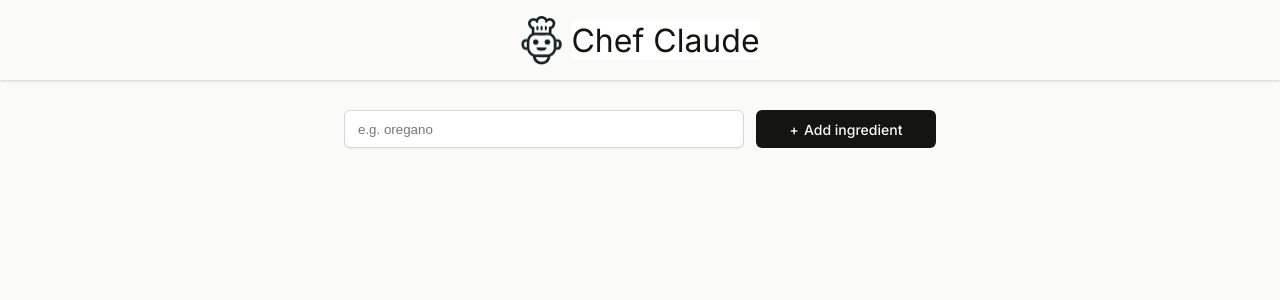
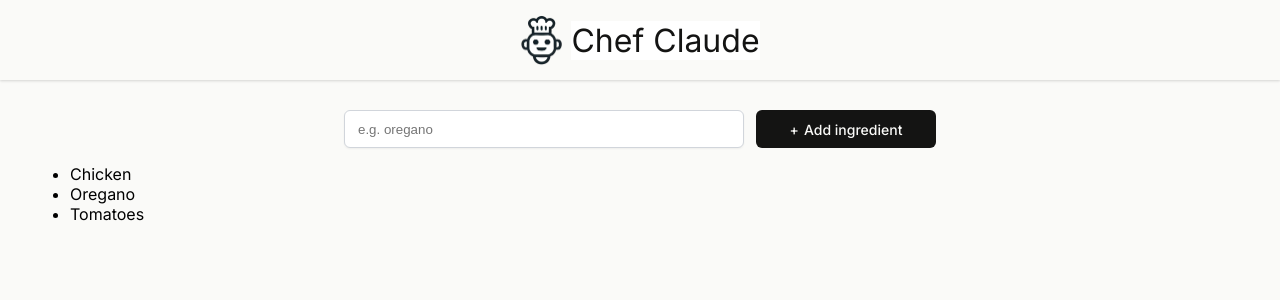
Before and after one commit to aleck2209/react_course, a React (Vite) app in the folder lean_react/react-state/chef-claude/: page / in a window 1280 px wide. Shown: the top 300 px of the page. Built offline with nearby package versions, Linux system fonts and the light colour scheme.

Commit message:
feat: React State / Chef Claude: Map ingredients list exercie 1

```diff
--- a/lean_react/react-state/chef-claude/src/components/Main.jsx
+++ b/lean_react/react-state/chef-claude/src/components/Main.jsx
@@ -1,4 +1,9 @@
 export default function Main() {
+	const ingredients = ["Chicken", "Oregano", "Tomatoes"];
+
+    const listIncredients = ingredients.map((item, index) => (
+        <li key={index}>{item}</li>
+    ))
 	return (
 		<main>
 			<form className="add-ingredient-form">
@@ -9,6 +14,10 @@ export default function Main() {
 				/>
 				<button>Add ingredient</button>
 			</form>
+
+            <ul>
+                {listIncredients}
+            </ul>
 		</main>
-    )
+	);
 }
```
Lines whose indentation alone changed are shown as unchanged.
